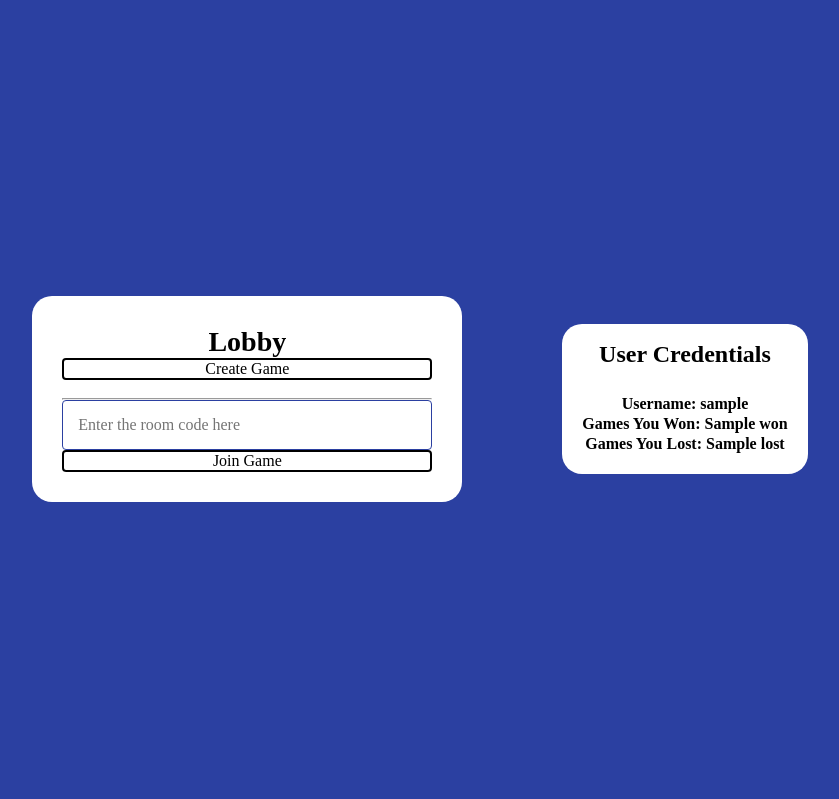
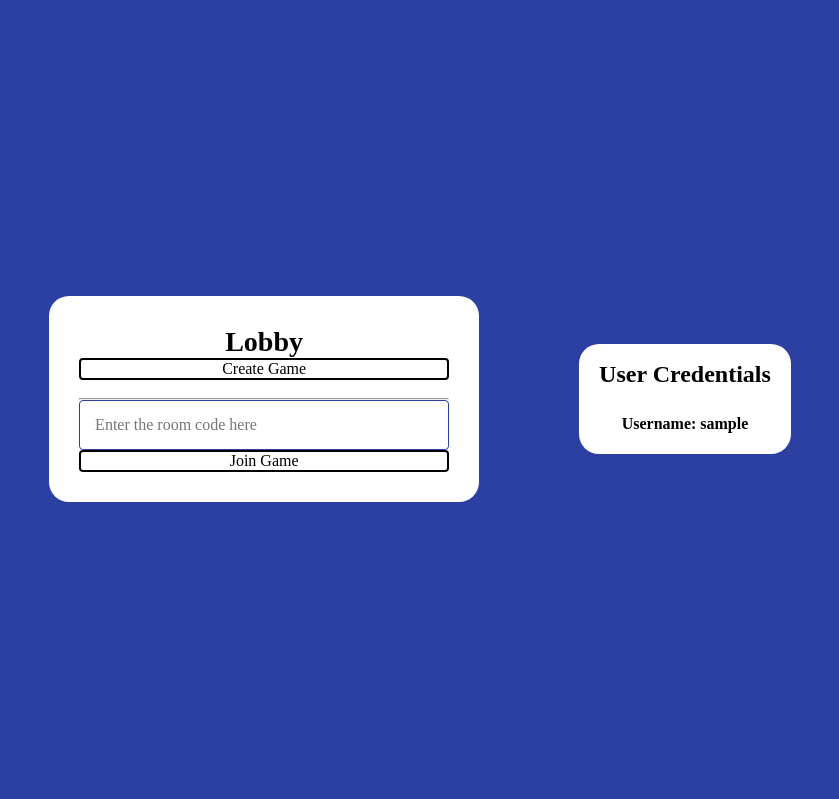
Before and after one commit to emilydesantis/cse312-because-the-internet, a Flask app: template templates/page2.html in a window 1280 px wide. Shown: the part 38-837 px from the top of the page, without its empty margins (220-1059 px from the left). Run offline with Flask 3, Linux system fonts and the light colour scheme; the template is opened without the code that fills it: most values are stand-ins (such as "Sample title", 1, 10 or a date in 2020); some libraries are stand-ins or nearby versions.

Commit message:
removed wins and losses

```diff
--- a/templates/page2.html
+++ b/templates/page2.html
@@ -36,8 +36,6 @@
         <h1 style="text-align:center">User Credentials</h1>
             <form>
                 <h4 style="text-align:center">Username: {{username}}</h4>
-                <h4 style="text-align:center">Games You Won: {{won}}</h4>
-                <h4 style="text-align:center">Games You Lost: {{lost}}</h4>
             </form>
     </div>
 
```
